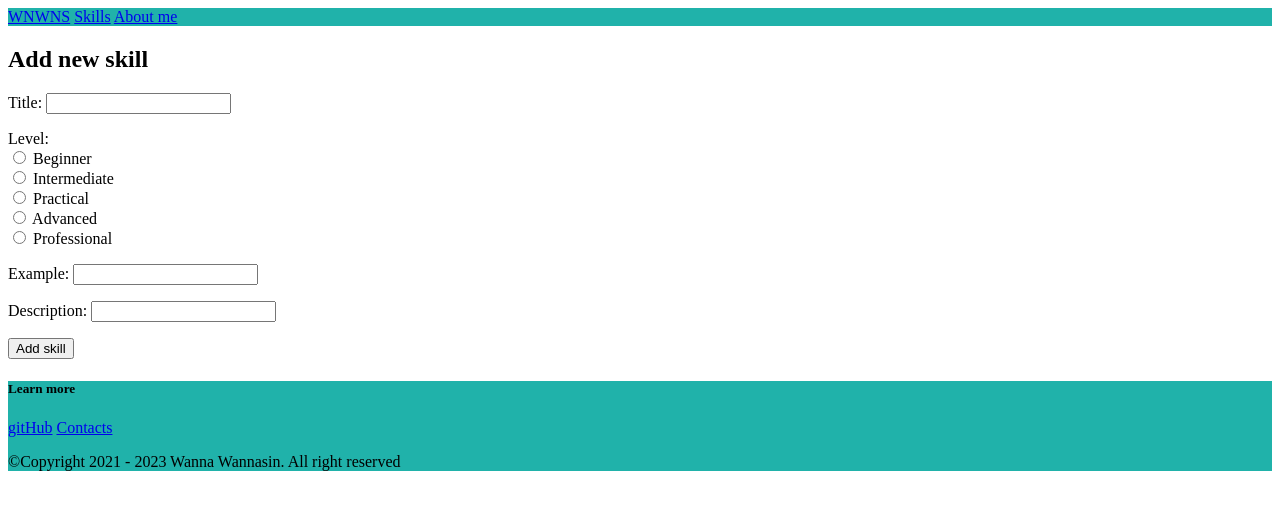
After one commit to DIALQGUE/DjangoTutorial, a Django app: page /skills/add in a window 1280 px wide. The commit adds this page. Shown: the top 510 px of the page. Run offline with Django 4.2, Linux system fonts and the light colour scheme.

Commit message:
create ModelForm to add skill to database

```diff
--- a/appGeneral/templates/appGeneral/components/siteFooter.html
+++ b/appGeneral/templates/appGeneral/components/siteFooter.html
@@ -4,5 +4,5 @@
         <a href = "https://github.com/DIALQGUE">gitHub</a>
         <a href = "{% url 'contacts' %}">Contacts</a>
     </p>
-    <p>Copyright 2021 - 2023 WNWNS. All right reserved</p>
+    <p>©Copyright 2021 - 2023 Wanna Wannasin. All right reserved</p>
 </footer>
--- /dev/null
+++ b/appSkills/forms.py
@@ -0,0 +1,24 @@
+from django import forms
+from appSkills.models import Skill
+
+class addSkillForm(forms.ModelForm):
+    class Meta:
+        model = Skill
+        fields = '__all__'
+        labels = {
+            'title' : 'Title',
+            'example' : 'Example',
+            'description' : 'Description'
+        }
+
+    def __init__(self, *args, **kwargs):
+        super(addSkillForm, self).__init__(*args, **kwargs)
+        self.fields['example'].required = False
+        self.fields['description'].required = False
+
+    level = forms.ChoiceField(
+        choices = Skill.LEVEL,
+        required = True,
+        label = "Level",
+        widget = forms.RadioSelect
+        )
--- a/appSkills/models.py
+++ b/appSkills/models.py
@@ -4,14 +4,14 @@ from django.db import models
 
 class Skill(models.Model):
     LEVEL = [
-        ('beginner', 'Beginner'),
-        ('intermediate', 'Intermediate'),
-        ('practical', 'Practical'),
-        ('advanced', 'Advanced'),
-        ('professional', 'Professional')
+        ('Beginner', 'Beginner'),
+        ('Intermediate', 'Intermediate'),
+        ('Practical', 'Practical'),
+        ('Advanced', 'Advanced'),
+        ('Professional', 'Professional')
     ]
 
-    title = models.CharField(max_length = 20)
+    title = models.CharField(max_length = 20, unique = True)
     level = models.CharField(max_length = 20, choices = LEVEL)
-    example = models.CharField(max_length = 150, null = True)
-    description = models.CharField(max_length = 288, null = True)
+    example = models.CharField(max_length = 150, default = '')
+    description = models.CharField(max_length = 300, default = '')
--- a/appSkills/templates/appSkills/Skills.html
+++ b/appSkills/templates/appSkills/Skills.html
@@ -11,7 +11,7 @@
     <div style = "background-color: lightcyan;">
         <h3><a href = "{% url 'skill' skill.id%}">{{skill.title}}</a></h3>
         <p>Level: {{ skill.level }}</p>
-        {%if skill.example is not None %}
+        {%if skill.example != '' %}
             <p>Example: <a href = "{{skill.example}}">{{skill.example}}</a></p>
             <p>Description: {{ skill.description }}</p>
         {% endif %}
--- /dev/null
+++ b/appSkills/templates/appSkills/addSkill.html
@@ -0,0 +1,36 @@
+{% extends 'appGeneral/components/base.html' %}
+
+{% block siteTitle %}
+ | Add new skill
+{% endblock %}
+
+{% block content %}
+<h2>Add new skill</h2>
+<form action = "{% url 'addSkill' %}" method = "post">
+    {% csrf_token %}
+    {{ form.non_field_errors }}
+    <div style = "margin-bottom: 16px;">
+        {{ form.title.label_tag }}
+        {{ form.title}}
+        {{ from.title.errors }}
+    </div>
+    <div style = "margin-bottom: 16px;">
+        {{ form.level.label_tag }}
+        {{ form.level }}
+        {{ from.level.errors }}
+    </div>
+    <div style = "margin-bottom: 16px;">
+        {{ form.example.label_tag }}
+        {{ form.example }}
+        {{ from.example.errors }}
+    </div>
+    <div style = "margin-bottom: 16px;">
+        {{ form.description.label_tag }}
+        {{ form.description }}
+        {{ from.description.errors }}
+    </div>
+    <div style = "margin-bottom: 16px;">
+        <button type = "submit"> Add skill </button>
+    </div>
+</form>
+{% endblock %}
--- a/appSkills/urls.py
+++ b/appSkills/urls.py
@@ -3,5 +3,6 @@ from . import views
 
 urlpatterns = [
     path('', views.skills, name = 'skills'),
-    path('<int:skillID>', views.skill, name = 'skill')
+    path('<int:skillID>', views.skill, name = 'skill'),
+    path('add', views.addSkill, name = 'addSkill')
 ]
--- a/appSkills/views.py
+++ b/appSkills/views.py
@@ -1,7 +1,8 @@
-from asyncio.windows_events import NULL
-from ftplib import all_errors
+from django.http import HttpResponseRedirect
 from django.shortcuts import render
-from django.http.response import HttpResponse
+from django.urls import reverse
+
+from appSkills.forms import addSkillForm
 from .models import Skill
 
 allSkills = [
@@ -23,4 +24,14 @@ def skill(request, skillID):
     context = {'skill':selected}
     return render(request, 'appSkills/Skill.html', context)
 
-    def addSkill(request):
+def addSkill(request):
+    if request.method == 'POST':
+        form = addSkillForm(request.POST)
+        if form.is_valid():
+            form.save()
+            return HttpResponseRedirect(reverse('skills'))
+    else:
+        form = addSkillForm()
+
+    context = {'form': form}
+    return render(request, 'appSkills/addSkill.html', context)
```
Also changed, not shown: appSkills/migrations/0008_alter_skill_description.py (added), appSkills/migrations/0009_alter_skill_description_alter_skill_example_and_more.py (added), appSkills/migrations/0010_alter_skill_description_alter_skill_example.py (added), appSkills/migrations/0011_alter_skill_description_alter_skill_example_and_more.py (added), appSkills/migrations/0012_alter_skill_description_alter_skill_example.py (added).
